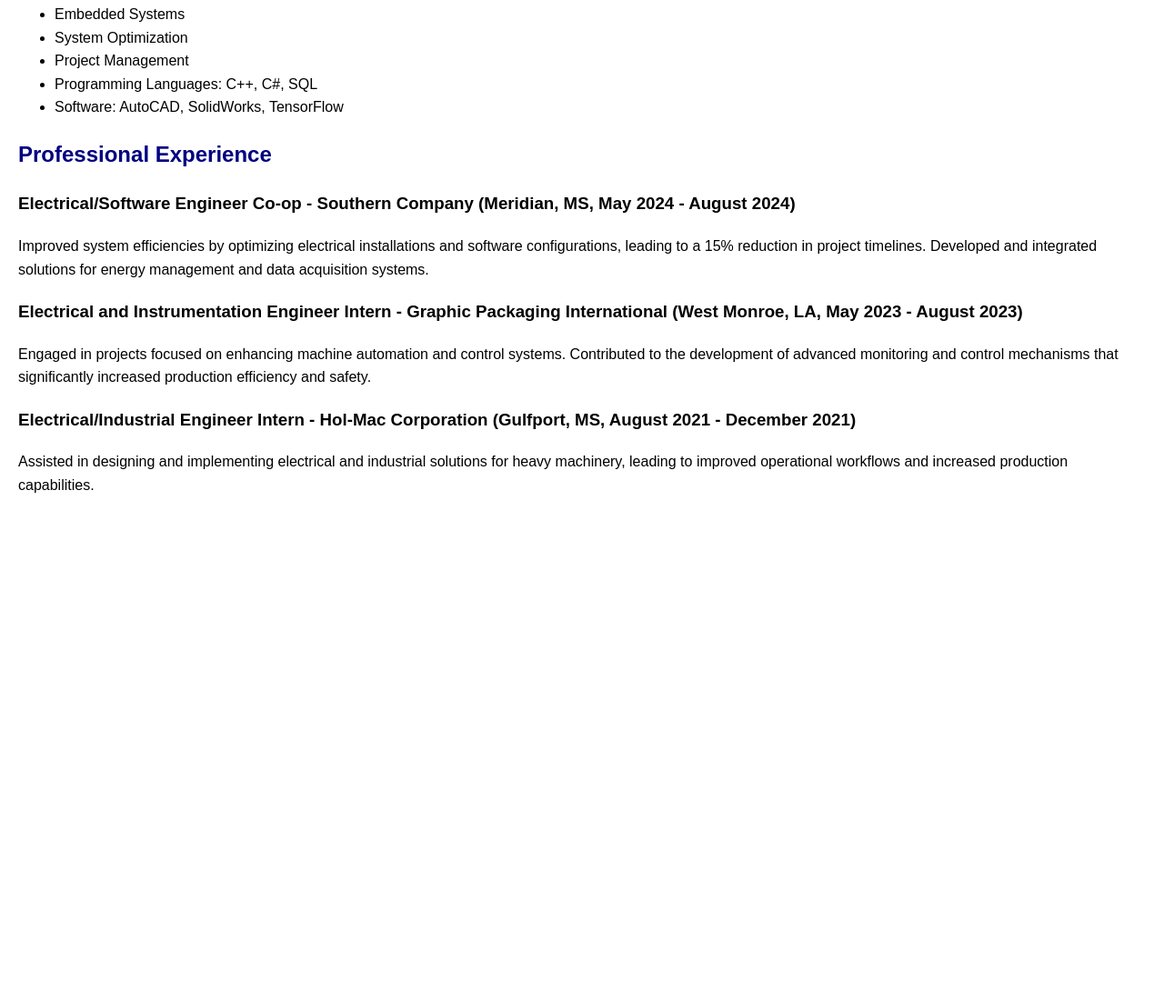
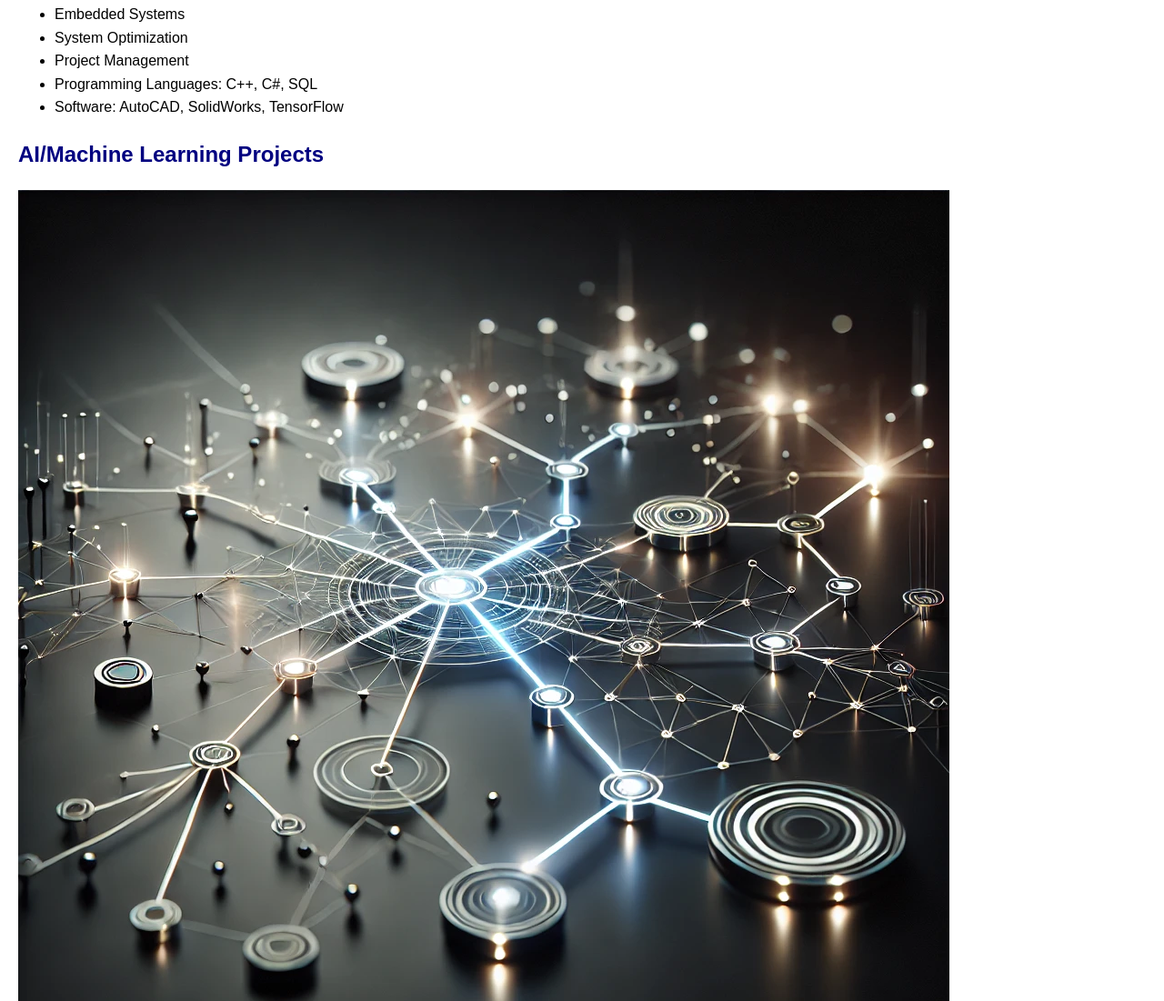
Before and after one commit to Rob-104/digital-resume-robertk, a plain HTML site: page index.html in a window 1280 px wide. Shown: the part 485-1586 px from the top of the page at 91% size. Before the commit the page ends 1051 px from the top, so only its background shows below. Drawn offline with Linux system fonts and the light colour scheme.

Commit message:
Added initial index.html content for digital resume

```diff
--- a/index.html
+++ b/index.html
@@ -18,6 +18,10 @@
         }
         p {
             margin: 0 0 10px 0; /* Adds spacing below paragraphs */
+        }
+        img {
+            max-width: 100%; /* Ensures the image is responsive and does not exceed the width of its container */
+            height: auto; /* Maintains the aspect ratio of the image */
         }
     </style>
 </head>
@@ -46,6 +50,11 @@
             <li>Software: AutoCAD, SolidWorks, TensorFlow</li>
         </ul>
     </section>
+    <section id="ai">
+        <h2>AI/Machine Learning Projects</h2>
+        <img src="images/machine_learning_image.webp" alt="Machine Learning Concept">
+        <p>Here's a visualization of the neural network concepts I have been working on, demonstrating the complexity and interconnected nature of modern AI systems.</p>
+    </section>
     <section id="experience">
         <h2>Professional Experience</h2>
         <div>
```
